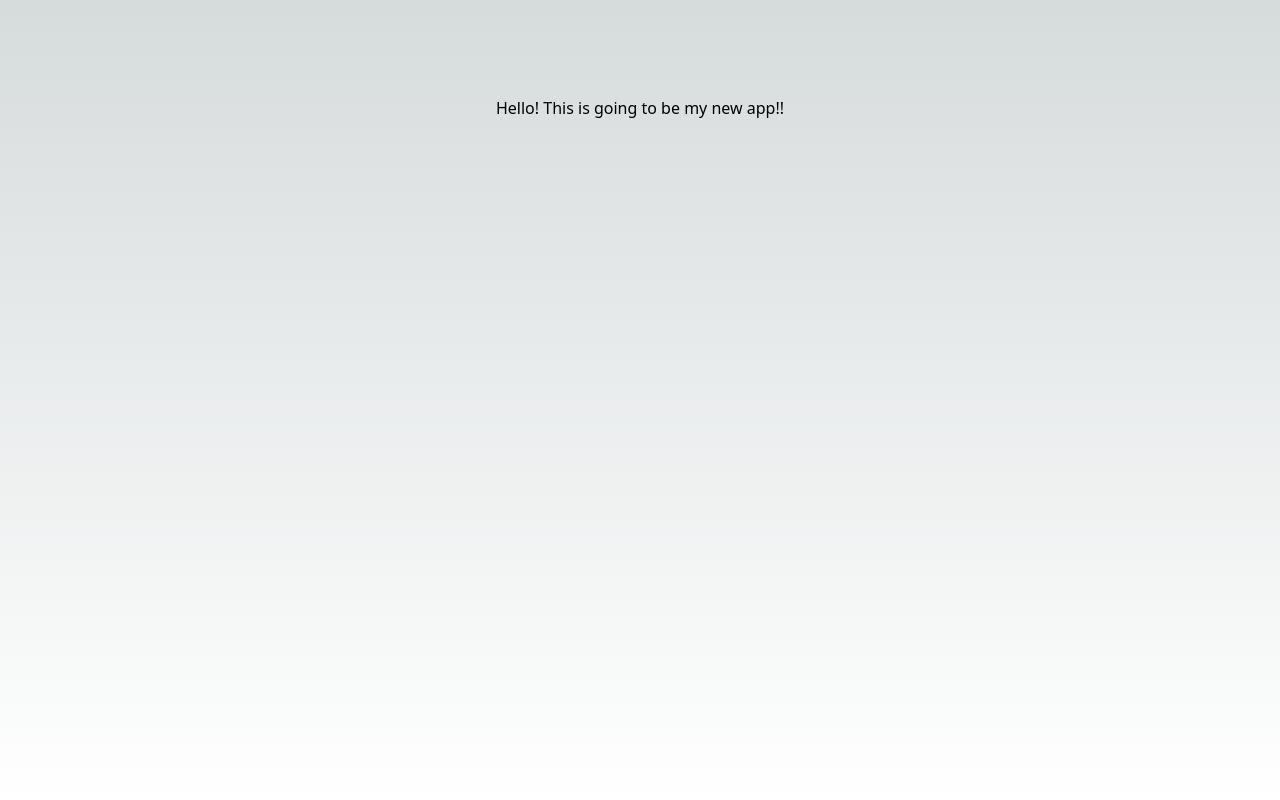
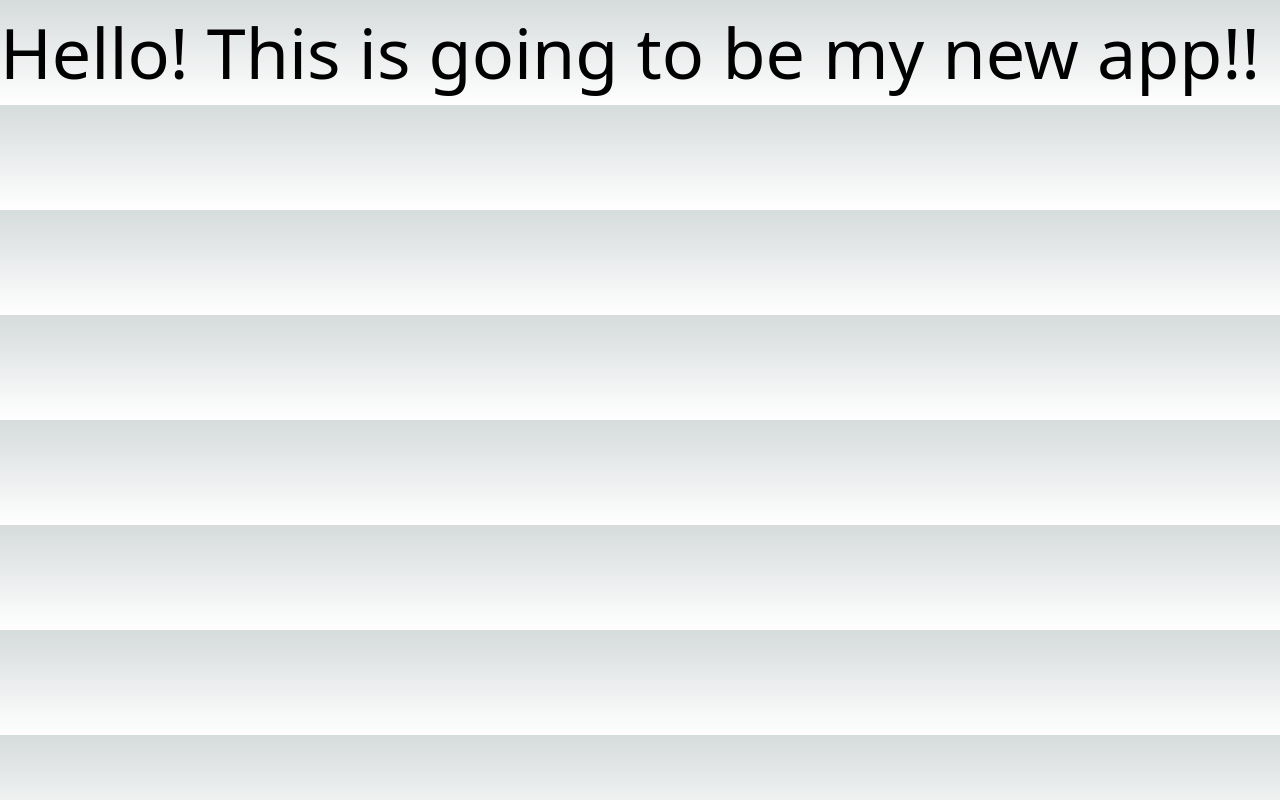
Before and after one commit to stone-com/restaurant-booking-nextJS, a Next.js app: page / in a window 1280 px wide. Built offline with nearby package versions, Linux system fonts and the light colour scheme.

Commit message:
custom font sizes specified in tailwind config

```diff
--- a/app/page.tsx
+++ b/app/page.tsx
@@ -1,12 +1,11 @@
-import Image from 'next/image'
 import { Inter } from 'next/font/google'
 
 const inter = Inter({ subsets: ['latin'] })
 
 export default function Home() {
   return (
-    <main className="flex flex-col items-center justify-between min-h-screen p-24">
-      <h1>Hello! This is going to be my new app!! </h1>
+    <main className="">
+      <h1 className='text-7xl'>Hello! This is going to be my new app!! </h1>
     </main>
   )
 }
--- a/tailwind.config.js
+++ b/tailwind.config.js
@@ -13,6 +13,19 @@ module.exports = {
           'conic-gradient(from 180deg at 50% 50%, var(--tw-gradient-stops))',
       },
     },
+    fontSize: {
+      '2xsm': '10px',
+      xsm: '12px',
+      sm: '13px',
+      reg: '15px',
+      lg: '18px',
+      '2xl': '22px',
+      '3xl': '25px',
+      '4xl': '32px',
+      '5xl': '40px',
+      '6xl': '50px',
+      '7xl': '70px',
+    },
   },
   plugins: [],
-}
+};
```
